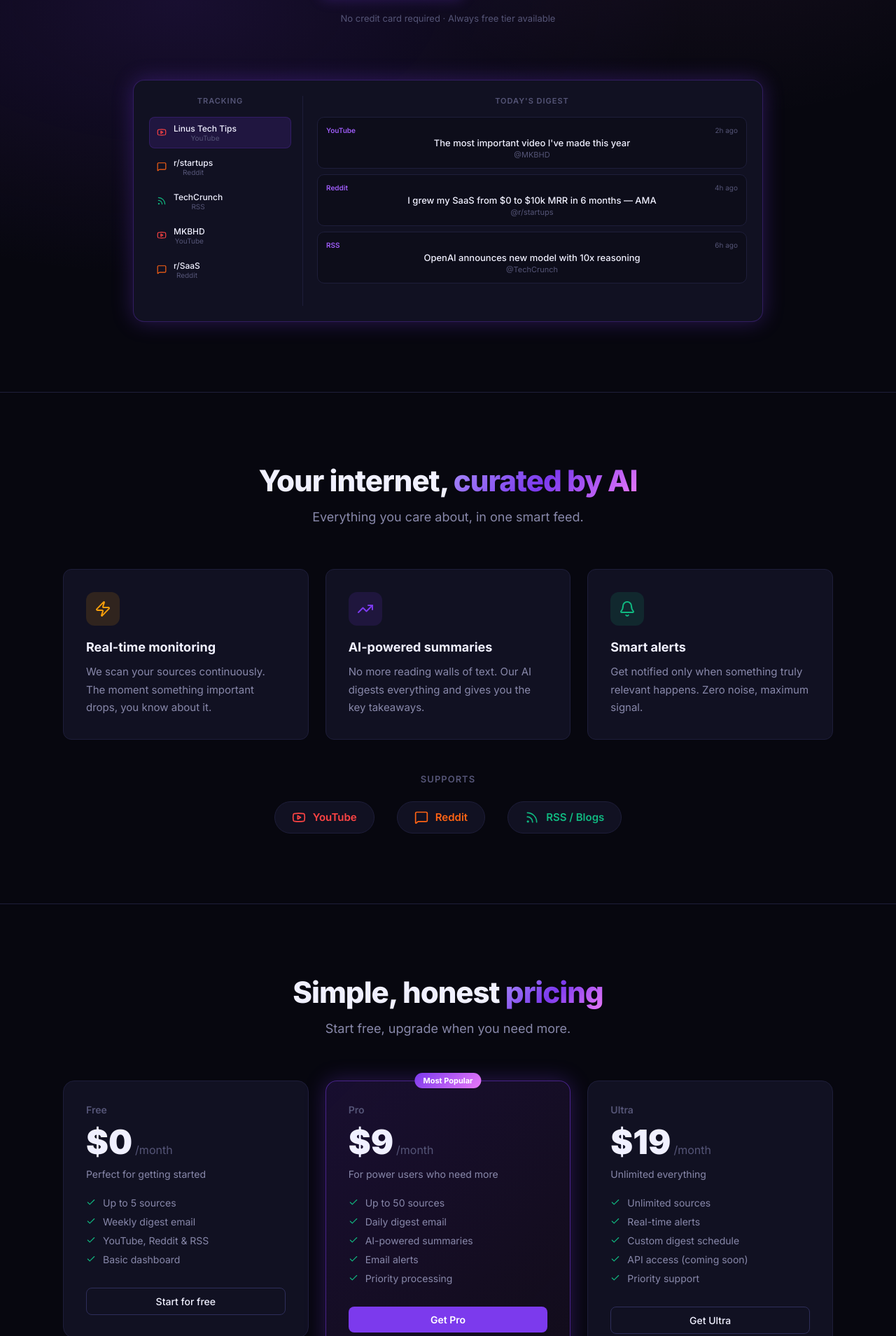
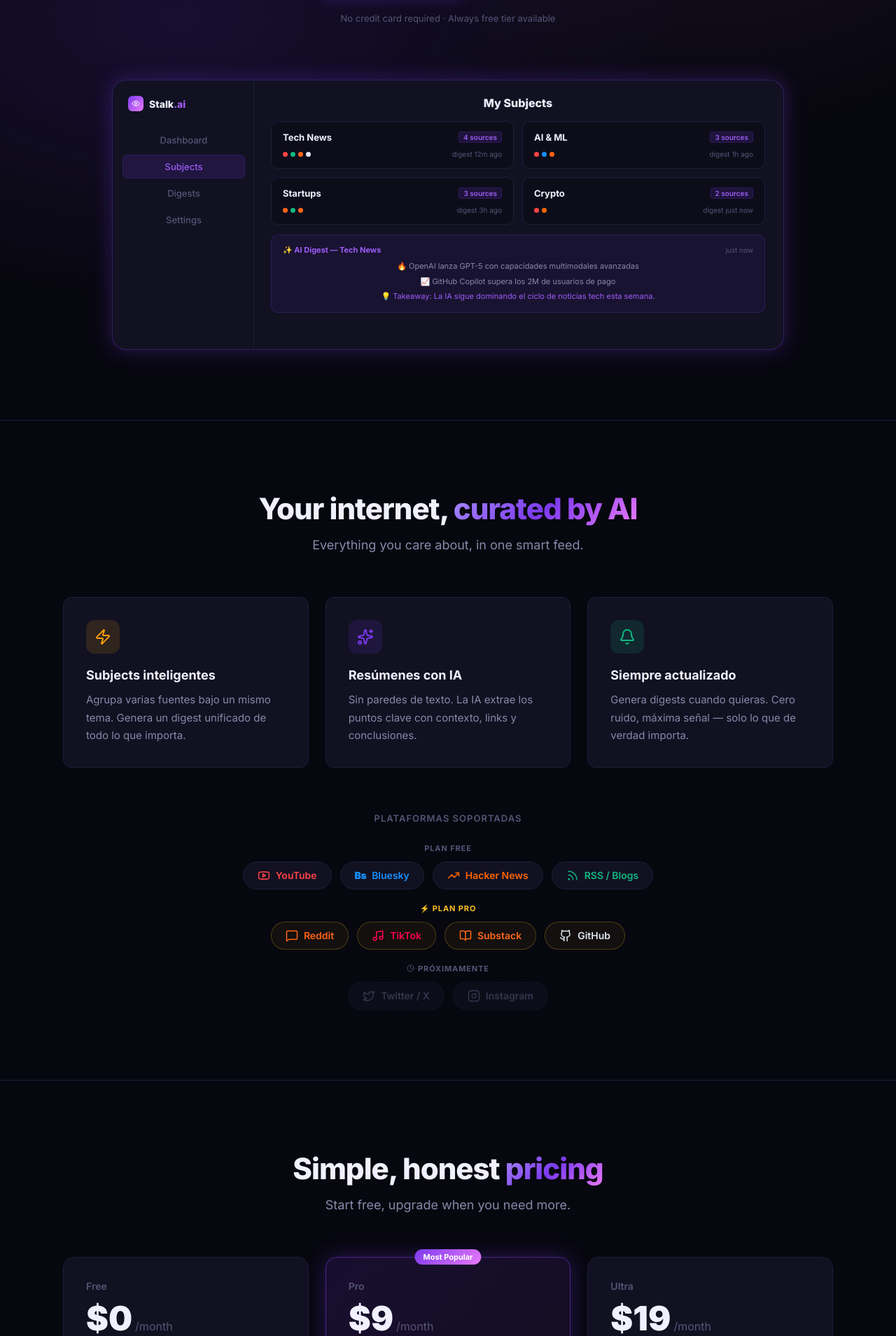
Before and after one commit to Santiago-73/stalk.ai, a Next.js app: page / in a window 1280 px wide. Shown: the part 631-2540 px from the top of the page at 70% size. Built offline with nearby package versions, Linux system fonts and the light colour scheme.

Commit message:
Update landing page: new mock UI, all platforms, updated pricing

```diff
--- a/src/app/page.tsx
+++ b/src/app/page.tsx
@@ -1,5 +1,8 @@
 import Link from 'next/link'
-import { Eye, Zap, Bell, TrendingUp, Youtube, MessageSquare, Rss, Check, ArrowRight, Radio } from 'lucide-react'
+import {
+  Eye, Zap, Bell, TrendingUp, Youtube, MessageSquare, Rss,
+  Check, ArrowRight, Radio, Music, Github, BookOpen, Twitter, Instagram, Clock, Sparkles, BookMarked
+} from 'lucide-react'
 
 export default function HomePage() {
   return (
@@ -24,9 +27,7 @@
           </span>
         </div>
         <div style={{ display: 'flex', gap: '12px', alignItems: 'center' }}>
-          <Link href="/login" className="btn-secondary" style={{ padding: '8px 16px' }}>
-            Log in
-          </Link>
+          <Link href="/login" className="btn-secondary" style={{ padding: '8px 16px' }}>Log in</Link>
           <Link href="/signup" className="btn-primary" style={{ padding: '8px 18px' }}>
             Start free <ArrowRight size={14} />
           </Link>
@@ -35,7 +36,6 @@
 
       {/* Hero */}
       <section className="noise-bg" style={{ padding: '100px 40px', textAlign: 'center', position: 'relative', overflow: 'hidden' }}>
-        {/* Background orbs */}
         <div style={{
           position: 'absolute', top: -100, left: '50%', transform: 'translateX(-50%)',
           width: 600, height: 600, borderRadius: '50%',
@@ -63,11 +63,11 @@
           </h1>
 
           <p style={{
-            fontSize: 20, color: 'var(--text-secondary)', maxWidth: 560,
+            fontSize: 20, color: 'var(--text-secondary)', maxWidth: 580,
             margin: '0 auto 48px', lineHeight: 1.7, fontWeight: 400
           }}>
-            Track YouTube channels, Reddit threads, blogs and more.
-            Get AI-generated daily digests so you stay ahead — without the noise.
+            Crea subjects con tus fuentes favoritas — YouTube, Bluesky, RSS, Substack y más.
+            Stalk.ai genera resúmenes con IA para que siempre estés al día.
           </p>
 
           <div style={{ display: 'flex', gap: 16, justifyContent: 'center', flexWrap: 'wrap' }}>
@@ -84,64 +84,92 @@
           </p>
         </div>
 
-        {/* Mock UI preview */}
-        <div style={{ maxWidth: 900, margin: '80px auto 0', position: 'relative' }}>
+        {/* Mock UI preview — new dashboard style */}
+        <div style={{ maxWidth: 960, margin: '80px auto 0', position: 'relative' }}>
           <div className="card glow" style={{
-            padding: 2, borderRadius: 16, overflow: 'hidden',
+            padding: 2, borderRadius: 20, overflow: 'hidden',
             border: '1px solid rgba(124,58,237,0.3)'
           }}>
             <div style={{
-              background: 'var(--bg-card)', borderRadius: 14, padding: '20px',
-              display: 'grid', gridTemplateColumns: '220px 1fr', gap: 0, minHeight: 340
+              background: 'var(--bg-card)', borderRadius: 18,
+              display: 'grid', gridTemplateColumns: '200px 1fr', minHeight: 380
             }}>
-              {/* Sidebar */}
-              <div style={{ borderRight: '1px solid var(--border)', padding: '0 16px 0 0' }}>
-                <div style={{ fontSize: 11, color: 'var(--text-muted)', fontWeight: 600, textTransform: 'uppercase', letterSpacing: 1, marginBottom: 16 }}>
-                  Tracking
+              {/* Mock sidebar */}
+              <div style={{ borderRight: '1px solid var(--border)', padding: '20px 12px', display: 'flex', flexDirection: 'column', gap: 4 }}>
+                <div style={{ display: 'flex', alignItems: 'center', gap: 8, padding: '0 8px', marginBottom: 20 }}>
+                  <div style={{ width: 22, height: 22, borderRadius: 6, background: 'linear-gradient(135deg, #7c3aed, #e879f9)', display: 'flex', alignItems: 'center', justifyContent: 'center' }}>
+                    <Eye size={12} color="white" />
+                  </div>
+                  <span style={{ fontWeight: 800, fontSize: 14, color: 'var(--text-primary)' }}>Stalk<span style={{ color: 'var(--accent-bright)' }}>.ai</span></span>
                 </div>
                 {[
-                  { icon: <Youtube size={14} />, name: 'Linus Tech Tips', type: 'YouTube', color: '#ff4444' },
-                  { icon: <MessageSquare size={14} />, name: 'r/startups', type: 'Reddit', color: '#ff6314' },
-                  { icon: <Rss size={14} />, name: 'TechCrunch', type: 'RSS', color: '#10b981' },
-                  { icon: <Youtube size={14} />, name: 'MKBHD', type: 'YouTube', color: '#ff4444' },
-                  { icon: <MessageSquare size={14} />, name: 'r/SaaS', type: 'Reddit', color: '#ff6314' },
+                  { label: 'Dashboard', active: false },
+                  { label: 'Subjects', active: true },
+                  { label: 'Digests', active: false },
+                  { label: 'Settings', active: false },
+                ].map((item, i) => (
+                  <div key={i} style={{
+                    padding: '8px 12px', borderRadius: 8, fontSize: 13, fontWeight: 500,
+                    background: item.active ? 'rgba(124,58,237,0.15)' : 'transparent',
+                    color: item.active ? 'var(--accent-bright)' : 'var(--text-muted)',
+                    border: item.active ? '1px solid rgba(124,58,237,0.2)' : '1px solid transparent',
+                  }}>
+                    {item.label}
+                  </div>
+                ))}
+              </div>
+
+              {/* Mock main content */}
+              <div style={{ padding: '20px 24px' }}>
+                <div style={{ fontSize: 16, fontWeight: 800, marginBottom: 16, color: 'var(--text-primary)' }}>My Subjects</div>
+                <div style={{ display: 'grid', gridTemplateColumns: 'repeat(2, 1fr)', gap: 12 }}>
+                  {[
+                    { name: 'Tech News', sources: 4, types: ['#ff4444', '#10b981', '#ff6719', '#e2e8f0'], digest: '12m ago' },
+                    { name: 'AI & ML', sources: 3, types: ['#ff4444', '#1690ff', '#ff6314'], digest: '1h ago' },
+                    { name: 'Startups', sources: 3, types: ['#ff6314', '#10b981', '#ff6719'], digest: '3h ago' },
+                    { name: 'Crypto', sources: 2, types: ['#ff4444', '#ff6600'], digest: 'just now' },
                   ].map((s, i) => (
                     <div key={i} style={{
-                    display: 'flex', alignItems: 'center', gap: 10, padding: '8px 10px',
-                    borderRadius: 8, marginBottom: 4,
-                    background: i === 0 ? 'rgba(124,58,237,0.15)' : 'transparent',
-                    border: i === 0 ? '1px solid rgba(124,58,237,0.2)' : '1px solid transparent'
+                      padding: '14px 16px', borderRadius: 10,
+                      background: 'var(--bg-secondary)', border: '1px solid var(--border)',
                     }}>
-                    <span style={{ color: s.color }}>{s.icon}</span>
-                    <div>
-                      <div style={{ fontSize: 12, fontWeight: 500, color: 'var(--text-primary)' }}>{s.name}</div>
-                      <div style={{ fontSize: 10, color: 'var(--text-muted)' }}>{s.type}</div>
+                      <div style={{ display: 'flex', justifyContent: 'space-between', alignItems: 'flex-start', marginBottom: 10 }}>
+                        <span style={{ fontWeight: 700, fontSize: 13, color: 'var(--text-primary)' }}>{s.name}</span>
+                        <span style={{
+                          fontSize: 10, background: 'rgba(124,58,237,0.15)', color: 'var(--accent-bright)',
+                          border: '1px solid rgba(124,58,237,0.2)', borderRadius: 4, padding: '1px 6px', fontWeight: 600
+                        }}>{s.sources} sources</span>
+                      </div>
+                      <div style={{ display: 'flex', justifyContent: 'space-between', alignItems: 'center' }}>
+                        <div style={{ display: 'flex', gap: 4 }}>
+                          {s.types.map((c, j) => (
+                            <div key={j} style={{ width: 7, height: 7, borderRadius: '50%', background: c }} />
+                          ))}
+                        </div>
+                        <span style={{ fontSize: 10, color: 'var(--text-muted)' }}>digest {s.digest}</span>
                       </div>
                     </div>
                   ))}
                 </div>
-              {/* Content */}
-              <div style={{ padding: '0 0 0 20px' }}>
-                <div style={{ fontSize: 11, color: 'var(--text-muted)', fontWeight: 600, textTransform: 'uppercase', letterSpacing: 1, marginBottom: 16 }}>
-                  Today&apos;s digest
+
+                {/* Mini digest preview */}
+                <div style={{ marginTop: 14, padding: '14px 16px', borderRadius: 10, background: 'rgba(124,58,237,0.08)', border: '1px solid rgba(124,58,237,0.2)' }}>
+                  <div style={{ display: 'flex', justify: 'space-between', alignItems: 'center', marginBottom: 8, gap: 8 }}>
+                    <span style={{ fontSize: 11, fontWeight: 700, color: 'var(--accent-bright)' }}>✨ AI Digest — Tech News</span>
+                    <span style={{ fontSize: 10, color: 'var(--text-muted)', marginLeft: 'auto' }}>just now</span>
                   </div>
+                  <div style={{ display: 'flex', flexDirection: 'column', gap: 5 }}>
                     {[
-                  { source: 'MKBHD', title: 'The most important video I\'ve made this year', time: '2h ago', badge: 'YouTube' },
-                  { source: 'r/startups', title: 'I grew my SaaS from $0 to $10k MRR in 6 months — AMA', time: '4h ago', badge: 'Reddit' },
-                  { source: 'TechCrunch', title: 'OpenAI announces new model with 10x reasoning', time: '6h ago', badge: 'RSS' },
-                ].map((item, i) => (
-                  <div key={i} style={{
-                    padding: '12px', borderRadius: 10, marginBottom: 8,
-                    background: 'var(--bg-secondary)', border: '1px solid var(--border)'
-                  }}>
-                    <div style={{ display: 'flex', justifyContent: 'space-between', marginBottom: 4 }}>
-                      <span style={{ fontSize: 10, color: 'var(--accent-bright)', fontWeight: 600 }}>{item.badge}</span>
-                      <span style={{ fontSize: 10, color: 'var(--text-muted)' }}>{item.time}</span>
-                    </div>
-                    <div style={{ fontSize: 13, color: 'var(--text-primary)', fontWeight: 500 }}>{item.title}</div>
-                    <div style={{ fontSize: 11, color: 'var(--text-muted)', marginTop: 2 }}>@{item.source}</div>
+                      '🔥 OpenAI lanza GPT-5 con capacidades multimodales avanzadas',
+                      '📈 GitHub Copilot supera los 2M de usuarios de pago',
+                      '💡 Takeaway: La IA sigue dominando el ciclo de noticias tech esta semana.',
+                    ].map((line, i) => (
+                      <div key={i} style={{ fontSize: 11, color: i === 2 ? 'var(--accent-bright)' : 'var(--text-secondary)', lineHeight: 1.5 }}>
+                        {line}
                       </div>
                     ))}
+                  </div>
+                </div>
               </div>
             </div>
           </div>
@@ -163,20 +191,20 @@
             {[
               {
                 icon: <Zap size={24} />,
-                title: 'Real-time monitoring',
-                desc: 'We scan your sources continuously. The moment something important drops, you know about it.',
+                title: 'Subjects inteligentes',
+                desc: 'Agrupa varias fuentes bajo un mismo tema. Genera un digest unificado de todo lo que importa.',
                 color: '#f59e0b'
               },
               {
-                icon: <TrendingUp size={24} />,
-                title: 'AI-powered summaries',
-                desc: 'No more reading walls of text. Our AI digests everything and gives you the key takeaways.',
+                icon: <Sparkles size={24} />,
+                title: 'Resúmenes con IA',
+                desc: 'Sin paredes de texto. La IA extrae los puntos clave con contexto, links y conclusiones.',
                 color: '#7c3aed'
               },
               {
                 icon: <Bell size={24} />,
-                title: 'Smart alerts',
-                desc: 'Get notified only when something truly relevant happens. Zero noise, maximum signal.',
+                title: 'Siempre actualizado',
+                desc: 'Genera digests cuando quieras. Cero ruido, máxima señal — solo lo que de verdad importa.',
                 color: '#10b981'
               },
             ].map((f, i) => (
@@ -194,25 +222,77 @@
             ))}
           </div>
 
-          {/* Sources row */}
-          <div style={{ marginTop: 48, textAlign: 'center' }}>
-            <p style={{ color: 'var(--text-muted)', fontSize: 13, marginBottom: 24, textTransform: 'uppercase', letterSpacing: 1, fontWeight: 600 }}>
-              Supports
+          {/* Platforms */}
+          <div style={{ marginTop: 64 }}>
+            <p style={{ color: 'var(--text-muted)', fontSize: 13, marginBottom: 28, textTransform: 'uppercase', letterSpacing: 1, fontWeight: 600, textAlign: 'center' }}>
+              Plataformas soportadas
             </p>
-            <div style={{ display: 'flex', justifyContent: 'center', gap: 32, flexWrap: 'wrap' }}>
+
+            {/* Free */}
+            <div style={{ marginBottom: 20 }}>
+              <p style={{ fontSize: 11, fontWeight: 700, color: 'var(--text-muted)', textTransform: 'uppercase', letterSpacing: '0.08em', marginBottom: 12, textAlign: 'center' }}>
+                Plan Free
+              </p>
+              <div style={{ display: 'flex', justifyContent: 'center', gap: 12, flexWrap: 'wrap' }}>
                 {[
-                { icon: <Youtube size={20} />, name: 'YouTube', color: '#ff4444' },
-                { icon: <MessageSquare size={20} />, name: 'Reddit', color: '#ff6314' },
-                { icon: <Rss size={20} />, name: 'RSS / Blogs', color: '#10b981' },
+                  { icon: <Youtube size={18} />, name: 'YouTube', color: '#ff4444' },
+                  { icon: <span style={{ fontWeight: 900, fontSize: 14, letterSpacing: '-0.5px' }}>Bs</span>, name: 'Bluesky', color: '#1690ff' },
+                  { icon: <TrendingUp size={18} />, name: 'Hacker News', color: '#ff6600' },
+                  { icon: <Rss size={18} />, name: 'RSS / Blogs', color: '#10b981' },
                 ].map((s, i) => (
                   <div key={i} style={{
-                  display: 'flex', alignItems: 'center', gap: 10, padding: '12px 24px',
+                    display: 'flex', alignItems: 'center', gap: 8, padding: '10px 20px',
                     background: 'var(--bg-card)', border: '1px solid var(--border)', borderRadius: 100,
-                  color: s.color, fontWeight: 600, fontSize: 15
+                    color: s.color, fontWeight: 600, fontSize: 14
                   }}>
                     {s.icon} {s.name}
                   </div>
                 ))}
+              </div>
+            </div>
+
+            {/* Pro */}
+            <div style={{ marginBottom: 20 }}>
+              <p style={{ fontSize: 11, fontWeight: 700, color: '#fbbf24', textTransform: 'uppercase', letterSpacing: '0.08em', marginBottom: 12, textAlign: 'center' }}>
+                ⚡ Plan Pro
+              </p>
+              <div style={{ display: 'flex', justifyContent: 'center', gap: 12, flexWrap: 'wrap' }}>
+                {[
+                  { icon: <MessageSquare size={18} />, name: 'Reddit', color: '#ff6314' },
+                  { icon: <Music size={18} />, name: 'TikTok', color: '#ff0050' },
+                  { icon: <BookOpen size={18} />, name: 'Substack', color: '#ff6719' },
+                  { icon: <Github size={18} />, name: 'GitHub', color: '#e2e8f0' },
+                ].map((s, i) => (
+                  <div key={i} style={{
+                    display: 'flex', alignItems: 'center', gap: 8, padding: '10px 20px',
+                    background: 'rgba(251,191,36,0.05)', border: '1px solid rgba(251,191,36,0.25)', borderRadius: 100,
+                    color: s.color, fontWeight: 600, fontSize: 14
+                  }}>
+                    {s.icon} {s.name}
+                  </div>
+                ))}
+              </div>
+            </div>
+
+            {/* Coming soon */}
+            <div>
+              <p style={{ fontSize: 11, fontWeight: 700, color: 'var(--text-muted)', textTransform: 'uppercase', letterSpacing: '0.08em', marginBottom: 12, textAlign: 'center', display: 'flex', alignItems: 'center', justifyContent: 'center', gap: 5 }}>
+                <Clock size={11} /> Próximamente
+              </p>
+              <div style={{ display: 'flex', justifyContent: 'center', gap: 12, flexWrap: 'wrap' }}>
+                {[
+                  { icon: <Twitter size={18} />, name: 'Twitter / X', color: '#1da9f0' },
+                  { icon: <Instagram size={18} />, name: 'Instagram', color: '#e1306c' },
+                ].map((s, i) => (
+                  <div key={i} style={{
+                    display: 'flex', alignItems: 'center', gap: 8, padding: '10px 20px',
+                    background: 'var(--bg-card)', border: '1px dashed var(--border)', borderRadius: 100,
+                    color: 'var(--text-muted)', fontWeight: 600, fontSize: 14, opacity: 0.6
+                  }}>
+                    {s.icon} {s.name}
+                  </div>
+                ))}
+              </div>
             </div>
           </div>
         </div>
@@ -232,8 +312,13 @@
               {
                 name: 'Free',
                 price: '0',
-                desc: 'Perfect for getting started',
-                features: ['Up to 5 sources', 'Weekly digest email', 'YouTube, Reddit & RSS', 'Basic dashboard'],
+                desc: 'Perfecto para empezar',
+                features: [
+                  'Hasta 3 subjects',
+                  'YouTube, Bluesky, HN & RSS',
+                  'Digests con IA (modelo lite)',
+                  'Dashboard básico',
+                ],
                 cta: 'Start for free',
                 href: '/signup',
                 highlight: false
@@ -241,8 +326,14 @@
               {
                 name: 'Pro',
                 price: '9',
-                desc: 'For power users who need more',
-                features: ['Up to 50 sources', 'Daily digest email', 'AI-powered summaries', 'Email alerts', 'Priority processing'],
+                desc: 'Para usuarios que necesitan más',
+                features: [
+                  'Hasta 50 subjects',
+                  'Reddit, TikTok, Substack & GitHub',
+                  'Digests con IA avanzada (Gemini 2.5)',
+                  'Formato rico con links y contexto',
+                  'Acceso prioritario a nuevas plataformas',
+                ],
                 cta: 'Get Pro',
                 href: '/signup',
                 highlight: true
@@ -250,8 +341,14 @@
               {
                 name: 'Ultra',
                 price: '19',
-                desc: 'Unlimited everything',
-                features: ['Unlimited sources', 'Real-time alerts', 'Custom digest schedule', 'API access (coming soon)', 'Priority support'],
+                desc: 'Sin límites',
+                features: [
+                  'Subjects ilimitados',
+                  'Todas las plataformas',
+                  'IA más potente',
+                  'API access (coming soon)',
+                  'Soporte prioritario',
+                ],
                 cta: 'Get Ultra',
                 href: '/signup',
                 highlight: false
@@ -283,8 +380,8 @@
                 </div>
                 <ul style={{ listStyle: 'none', marginBottom: 32 }}>
                   {plan.features.map((f, j) => (
-                    <li key={j} style={{ display: 'flex', alignItems: 'center', gap: 10, marginBottom: 10, fontSize: 14, color: 'var(--text-secondary)' }}>
-                      <Check size={14} color="var(--success)" /> {f}
+                    <li key={j} style={{ display: 'flex', alignItems: 'flex-start', gap: 10, marginBottom: 10, fontSize: 14, color: 'var(--text-secondary)', lineHeight: 1.5 }}>
+                      <Check size={14} color="var(--success)" style={{ marginTop: 2, flexShrink: 0 }} /> {f}
                     </li>
                   ))}
                 </ul>
```
Lines whose indentation alone changed are shown as unchanged.
